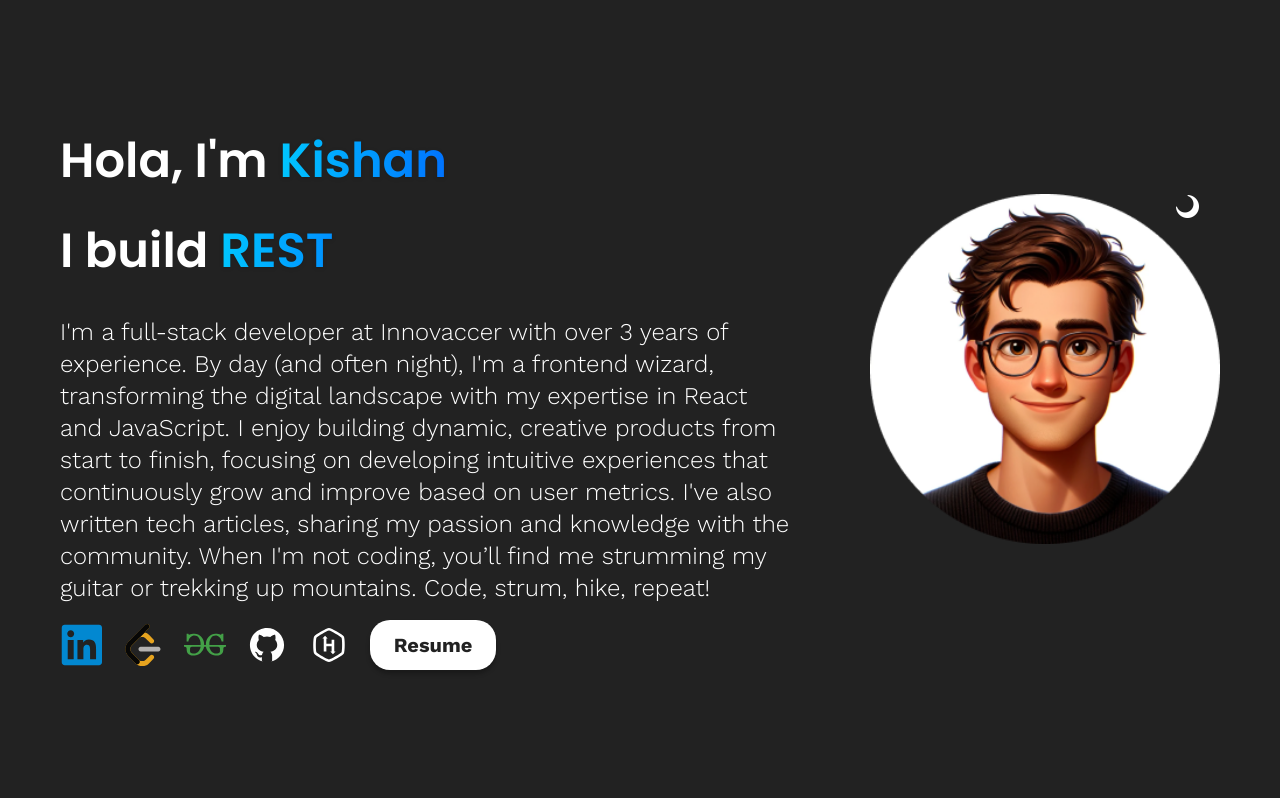
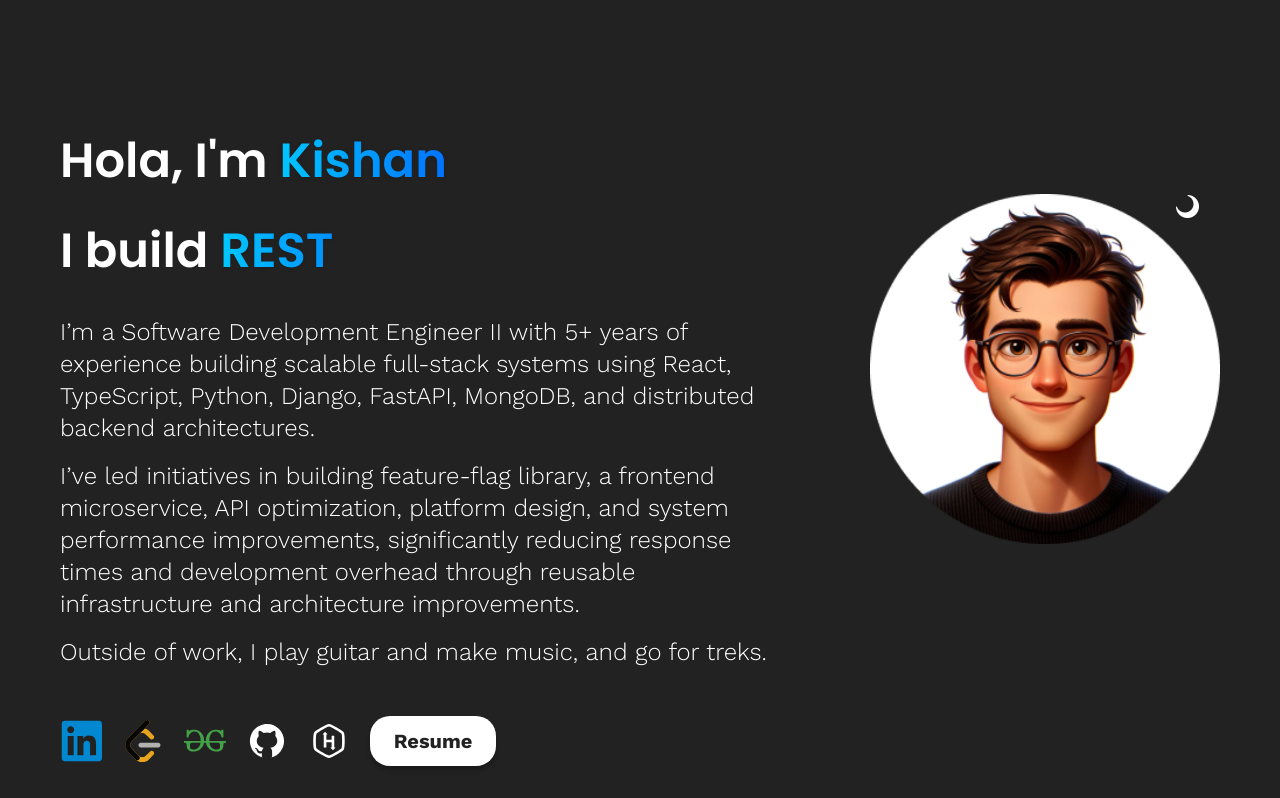
Before and after one commit to kishan9192/portfolio-react, a React (Vite) app: page / in a window 1280 px wide. Shown: the top 798 px of the page. Built offline with nearby package versions, Linux system fonts and the light colour scheme.

Commit message:
feat(profile-summary): update profile summary and fix css

```diff
--- a/src/App.css
+++ b/src/App.css
@@ -28,7 +28,7 @@ body {
 #root {
     display: flex;
     flex-direction: column;
-    gap: 60px;
+    gap: 0;
 }
 
 h1, h2, h3, p{
@@ -67,7 +67,7 @@ p {
 
 @media (width >= 800px) {
     #root {
-        gap:100px;
+        gap: 0;
     }
     h1 {
         font-size: 40px;
@@ -87,7 +87,7 @@ p {
 
 @media (width >= 1400px) {
     #root {
-        gap:200px;
+        gap: 0;
     }
     h1 {
         font-size: 48px;
--- a/src/index.css
+++ b/src/index.css
@@ -23,7 +23,7 @@ body:has(.card[data-color="green"]:hover) {
 
 @layer utilities {
   .max-container {
-    @apply max-w-5xl mx-auto sm:pt-8 pb-0 !pt-[126px] px-8 min-h-[calc(100vh-80px)];
+    @apply max-w-5xl mx-auto pt-20 pb-16 px-8;
   }
 
   .head-text {
--- a/src/sections/About/Info.jsx
+++ b/src/sections/About/Info.jsx
@@ -42,24 +42,42 @@ export const NameTitle = () => {
 };
 
 const Info = () => {
+  const info = `I’m a Software Development Engineer II with 5+ years of experience building scalable full-stack systems using React, TypeScript, Python, Django, FastAPI, MongoDB, and distributed backend architectures.`
+
+ const subtext =`I’ve led initiatives in building feature-flag library, a frontend microservice, API optimization, platform design, and system performance improvements, significantly reducing response times and development overhead through reusable infrastructure and architecture improvements.`
+
+const footnote = `Outside of work, I play guitar and make music, and go for treks.`
+
   const { theme } = useTheme();
   return (
-    <div className="text-slate-500 text-justify sm:text-start sm:mt-8">
+    <div className="text-slate-500 text-justify sm:text-start sm:mt-8 flex flex-col items-center justify-start">
+      <div>
         <span
           className={`${
             theme == "dark" ? "text-white" : "text-black"
           } text-2xl font-light`}
         >
-        I'm a full-stack developer at Innovaccer with over 3 years of
-        experience. By day (and often night), I'm a frontend wizard,
-        transforming the digital landscape with my expertise in React and
-        JavaScript. I enjoy building dynamic, creative products from start to
-        finish, focusing on developing intuitive experiences that continuously
-        grow and improve based on user metrics. I've also written tech articles,
-        sharing my passion and knowledge with the community. When I'm not
-        coding, you’ll find me strumming my guitar or trekking up mountains.
-        Code, strum, hike, repeat!
+        {info}
         </span>
+      </div>
+      <div className="mt-4">
+        <span
+          className={`${
+            theme == "dark" ? "text-white" : "text-black"
+          } text-2xl font-light`}
+        >
+        {subtext}
+        </span>
+      </div>
+      <div className="mt-4 flex items-start w-full">
+        <span
+          className={`${
+            theme == "dark" ? "text-white" : "text-black"
+          } text-2xl font-light`}
+        >
+        {footnote}
+        </span>
+      </div>
     </div>
   );
 };
--- a/src/sections/About/Skills.jsx
+++ b/src/sections/About/Skills.jsx
@@ -8,7 +8,7 @@ const Skills = () => {
   const { theme } = useTheme();
 
   return (
-    <section className="max-container flex flex-col">
+    <section id="skills" className="max-container flex flex-col">
       <h3 className="subhead-text">Skills</h3>
       <div className="mt-16 flex flex-wrap gap-12">
         {skills.map((skill, index) => (
--- a/src/sections/Hero/Hero.jsx
+++ b/src/sections/Hero/Hero.jsx
@@ -13,7 +13,7 @@ const Hero = () => {
 
   return (
     <section id="hero" className={styles.container}>
-      <div className="">
+      <div className="flex flex-col">
         <NameTitle />
         <div className="flex flex-col-reverse justify-center items-center sm:justify-between sm:items-start gap-8 sm:flex-row sm:gap-20">
           <div>
@@ -34,7 +34,9 @@ const Hero = () => {
             />
           </div>
         </div>
-        <SocialLinks />
+        <div className="mt-8">
+          <SocialLinks />
+        </div>
       </div>
     </section>
   );
--- /dev/null
+++ b/src/sections/Navbar/Navbar.jsx
@@ -0,0 +1,38 @@
+import { useTheme } from "../../common/ThemeContext";
+
+const NAV_LINKS = [
+  { label: "About", href: "#hero" },
+  { label: "Skills", href: "#skills" },
+  { label: "Work Experience", href: "#work-experience" },
+  { label: "Projects", href: "#projects" },
+  { label: "Contact", href: "#contact" },
+];
+
+const Navbar = () => {
+  const { theme } = useTheme();
+  const isDark = theme === "dark";
+
+  return (
+    <nav
+      className={`sticky top-0 z-50 ${
+        isDark ? "bg-[#222] border-gray-700" : "bg-white border-gray-200"
+      } border-b`}
+    >
+      <div className="max-w-5xl mx-auto px-8 py-4 flex items-center gap-6 overflow-x-auto">
+        {NAV_LINKS.map((link) => (
+          <a
+            key={link.href}
+            href={link.href}
+            className={`whitespace-nowrap text-sm font-medium transition-colors hover:text-blue-500 ${
+              isDark ? "text-gray-300" : "text-gray-600"
+            }`}
+          >
+            {link.label}
+          </a>
+        ))}
+      </div>
+    </nav>
+  );
+};
+
+export default Navbar;
--- a/src/sections/WorkExperience/WorkExperience.jsx
+++ b/src/sections/WorkExperience/WorkExperience.jsx
@@ -11,7 +11,7 @@ import "../../App.css";
 const WorkExperience = () => {
   const { theme } = useTheme();
   return (
-    <section className="max-container">
+    <section id="work-experience" className="max-container">
       <h3 className="subhead-text">Work Experience</h3>
       <div className="mt-5 flex flex-col gap-3 text-slate-500">
         <span
```
Also changed, not shown: 1 other file (tests, documents, lock files or other folders). Lines whose indentation alone changed are shown as unchanged.
